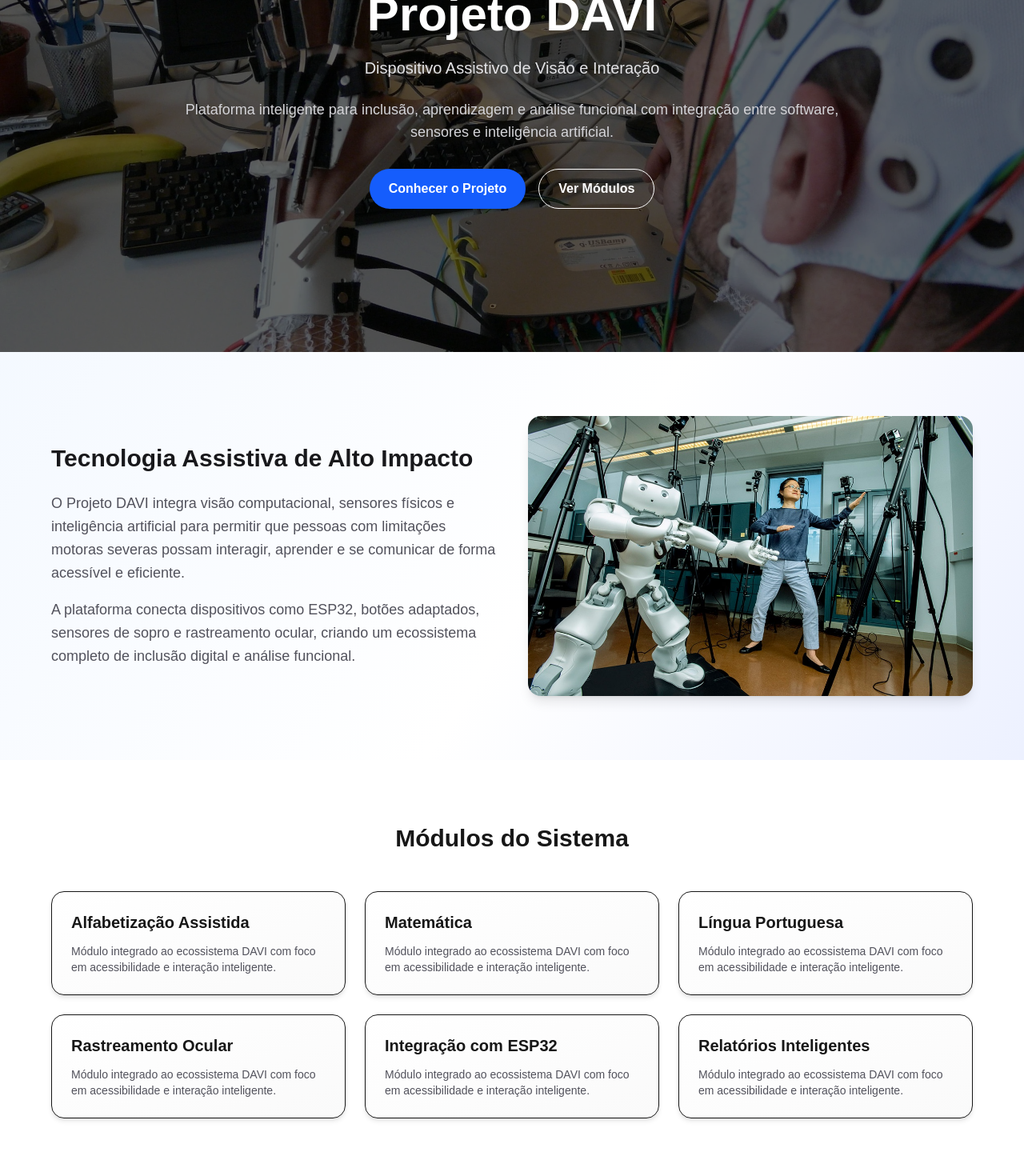
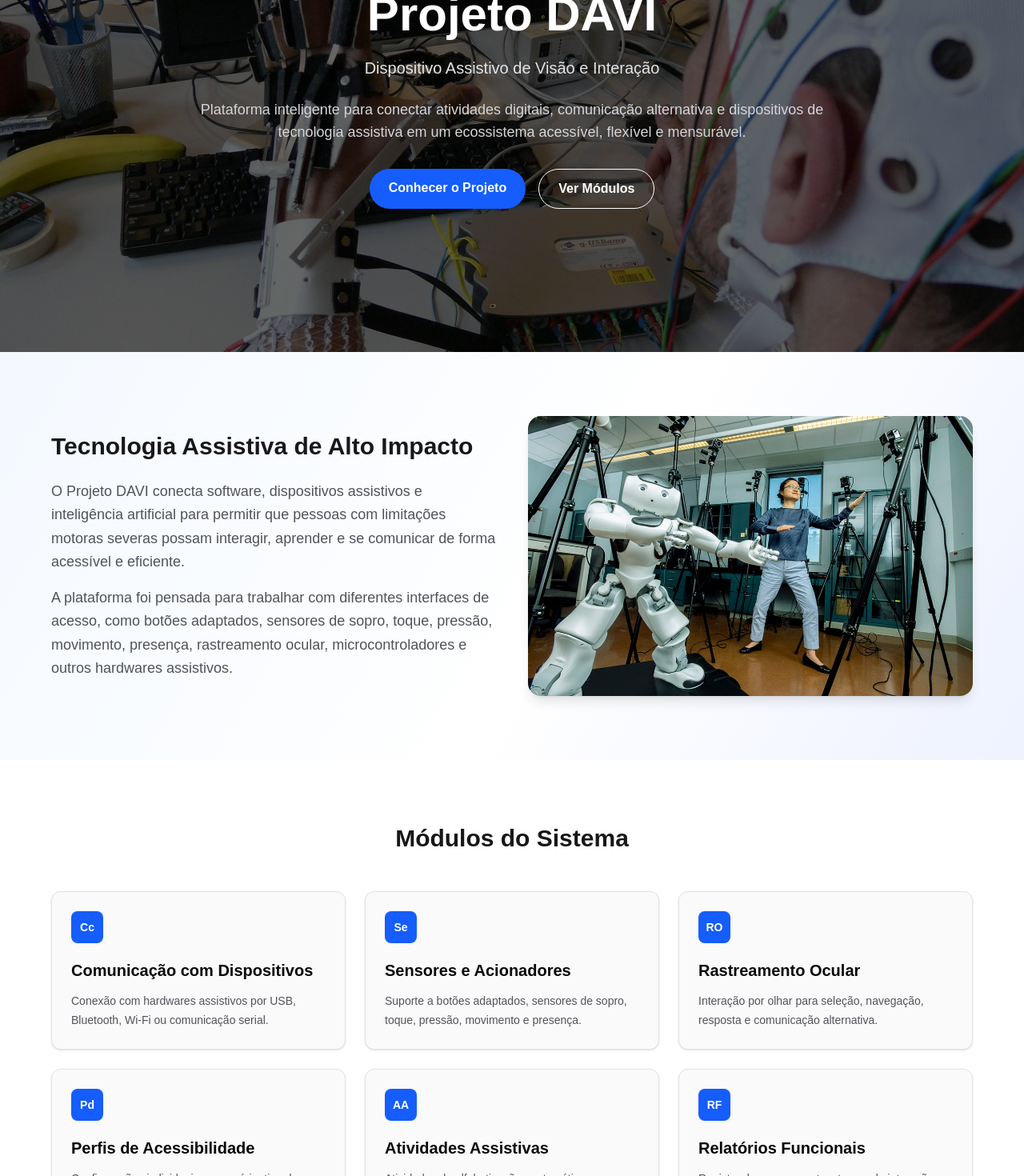
Before and after one commit to dougalex2000/test-doug, a Next.js app: page / in a window 1280 px wide. Shown: the part 200-1670 px from the top of the page at 80% size. Built offline with nearby package versions, Linux system fonts and the light colour scheme.

Commit message:
Update DAVI assistive hardware messaging

```diff
--- a/app/layout.tsx
+++ b/app/layout.tsx
@@ -13,8 +13,9 @@ const geistMono = Geist_Mono({
 });
 
 export const metadata: Metadata = {
-  title: "Create Next App",
-  description: "Generated by create next app",
+  title: "Projeto DAVI",
+  description:
+    "Plataforma para conectar software, comunicação alternativa e dispositivos de tecnologia assistiva.",
 };
 
 export default function RootLayout({
@@ -24,7 +25,7 @@ export default function RootLayout({
 }>) {
   return (
     <html
-      lang="en"
+      lang="pt-BR"
       className={`${geistSans.variable} ${geistMono.variable} h-full antialiased`}
     >
       <body className="min-h-full flex flex-col">{children}</body>
--- a/app/page.tsx
+++ b/app/page.tsx
@@ -1,7 +1,6 @@
 export default function Home() {
   return (
     <div className="min-h-screen bg-gradient-to-br from-blue-50 via-white to-indigo-100 dark:from-black dark:to-zinc-900">
-
       {/* HERO COM IMAGEM */}
       <section
         className="relative flex min-h-[80vh] items-center justify-center text-white"
@@ -23,42 +22,49 @@ export default function Home() {
           </p>
 
           <p className="mt-6 text-lg text-zinc-300">
-            Plataforma inteligente para inclusão, aprendizagem e análise funcional
-            com integração entre software, sensores e inteligência artificial.
+            Plataforma inteligente para conectar atividades digitais,
+            comunicação alternativa e dispositivos de tecnologia assistiva em um
+            ecossistema acessível, flexível e mensurável.
           </p>
 
           <div className="mt-8 flex justify-center gap-4">
-            <button className="rounded-full bg-blue-600 px-6 py-3 font-semibold hover:bg-blue-700 transition">
+            <a
+              href="#sobre"
+              className="rounded-full bg-blue-600 px-6 py-3 font-semibold transition hover:bg-blue-700"
+            >
               Conhecer o Projeto
-            </button>
+            </a>
 
-            <button className="rounded-full border border-white px-6 py-3 font-semibold hover:bg-white hover:text-black transition">
+            <a
+              href="#modulos"
+              className="rounded-full border border-white px-6 py-3 font-semibold transition hover:bg-white hover:text-black"
+            >
               Ver Módulos
-            </button>
+            </a>
           </div>
         </div>
       </section>
 
       {/* SEÇÃO SOBRE */}
-      <section className="py-20 px-6">
-        <div className="mx-auto max-w-6xl grid gap-10 lg:grid-cols-2 items-center">
-
+      <section id="sobre" className="py-20 px-6">
+        <div className="mx-auto grid max-w-6xl items-center gap-10 lg:grid-cols-2">
           <div>
             <h2 className="text-3xl font-bold text-zinc-900 dark:text-white">
               Tecnologia Assistiva de Alto Impacto
             </h2>
 
-            <p className="mt-6 text-lg text-zinc-600 dark:text-zinc-400 leading-relaxed">
-              O Projeto DAVI integra visão computacional, sensores físicos e
+            <p className="mt-6 text-lg leading-relaxed text-zinc-600 dark:text-zinc-400">
+              O Projeto DAVI conecta software, dispositivos assistivos e
               inteligência artificial para permitir que pessoas com limitações
               motoras severas possam interagir, aprender e se comunicar de forma
               acessível e eficiente.
             </p>
 
-            <p className="mt-4 text-lg text-zinc-600 dark:text-zinc-400 leading-relaxed">
-              A plataforma conecta dispositivos como ESP32, botões adaptados,
-              sensores de sopro e rastreamento ocular, criando um ecossistema
-              completo de inclusão digital e análise funcional.
+            <p className="mt-4 text-lg leading-relaxed text-zinc-600 dark:text-zinc-400">
+              A plataforma foi pensada para trabalhar com diferentes interfaces
+              de acesso, como botões adaptados, sensores de sopro, toque,
+              pressão, movimento, presença, rastreamento ocular,
+              microcontroladores e outros hardwares assistivos.
             </p>
           </div>
 
@@ -70,46 +76,75 @@ export default function Home() {
               backgroundPosition: "center",
             }}
           ></div>
-
         </div>
       </section>
 
       {/* MÓDULOS */}
-      <section className="py-20 px-6 bg-white dark:bg-zinc-900">
+      <section id="modulos" className="bg-white py-20 px-6 dark:bg-zinc-900">
         <div className="mx-auto max-w-6xl">
-
-          <h2 className="text-3xl font-bold text-center mb-12">
+          <h2 className="mb-12 text-center text-3xl font-bold">
             Módulos do Sistema
           </h2>
 
           <div className="grid gap-6 md:grid-cols-2 lg:grid-cols-3">
+            {[
+              {
+                title: "Comunicação com Dispositivos",
+                description:
+                  "Conexão com hardwares assistivos por USB, Bluetooth, Wi-Fi ou comunicação serial.",
+              },
+              {
+                title: "Sensores e Acionadores",
+                description:
+                  "Suporte a botões adaptados, sensores de sopro, toque, pressão, movimento e presença.",
+              },
+              {
+                title: "Rastreamento Ocular",
+                description:
+                  "Interação por olhar para seleção, navegação, resposta e comunicação alternativa.",
+              },
+              {
+                title: "Perfis de Acessibilidade",
+                description:
+                  "Configurações individuais por usuário, tipo de acionamento, tempo de resposta e modo de interação.",
+              },
+              {
+                title: "Atividades Assistivas",
+                description:
+                  "Atividades de alfabetização, matemática, linguagem e comunicação integradas aos dispositivos conectados.",
+              },
+              {
+                title: "Relatórios Funcionais",
+                description:
+                  "Registro de uso, respostas, tempo de interação, evolução e indicadores para acompanhamento.",
+              },
+            ].map((module) => (
+              <div
+                key={module.title}
+                className="group rounded-xl border border-zinc-200 bg-zinc-50 p-6 shadow-sm transition hover:-translate-y-1 hover:border-blue-300 hover:bg-white hover:shadow-lg dark:border-zinc-800 dark:bg-zinc-950 dark:hover:border-blue-500 dark:hover:bg-zinc-900"
+              >
+                <div className="mb-5 flex h-10 w-10 items-center justify-center rounded-lg bg-blue-600 text-sm font-bold text-white transition group-hover:bg-indigo-600">
+                  {module.title
+                    .split(" ")
+                    .slice(0, 2)
+                    .map((word) => word[0])
+                    .join("")}
+                </div>
 
-            {[
-              "Alfabetização Assistida",
-              "Matemática",
-              "Língua Portuguesa",
-              "Rastreamento Ocular",
-              "Integração com ESP32",
-              "Relatórios Inteligentes",
-            ].map((item, i) => (
-              <div
-                key={i}
-                className="rounded-2xl p-6 shadow-md border bg-gradient-to-br from-white to-zinc-50 dark:from-zinc-800 dark:to-zinc-900 hover:scale-105 transition"
-              >
-                <h3 className="text-xl font-semibold">{item}</h3>
-                <p className="mt-3 text-sm text-zinc-600 dark:text-zinc-400">
-                  Módulo integrado ao ecossistema DAVI com foco em acessibilidade
-                  e interação inteligente.
+                <h3 className="text-xl font-semibold text-zinc-950 dark:text-white">
+                  {module.title}
+                </h3>
+                <p className="mt-3 text-sm leading-6 text-zinc-600 dark:text-zinc-400">
+                  {module.description}
                 </p>
               </div>
             ))}
-
           </div>
         </div>
       </section>
 
       {/* FOOTER / CTA */}
-      <section className="py-16 text-center bg-gradient-to-r from-blue-600 to-indigo-600 text-white">
+      <section className="bg-gradient-to-r from-blue-600 to-indigo-600 py-16 text-center text-white">
         <h2 className="text-3xl font-bold">
           Construindo o futuro da inclusão tecnológica
         </h2>
@@ -119,11 +154,13 @@ export default function Home() {
           robótica e inteligência artificial.
         </p>
 
-        <button className="mt-8 rounded-full bg-white px-6 py-3 font-semibold text-black hover:bg-zinc-200 transition">
+        <a
+          href="#sobre"
+          className="mt-8 inline-block rounded-full bg-white px-6 py-3 font-semibold text-black transition hover:bg-zinc-200"
+        >
           Acessar Plataforma
-        </button>
+        </a>
       </section>
-
     </div>
   );
 }
```
Also changed, not shown: 1 other file (tests, documents, lock files or other folders).
